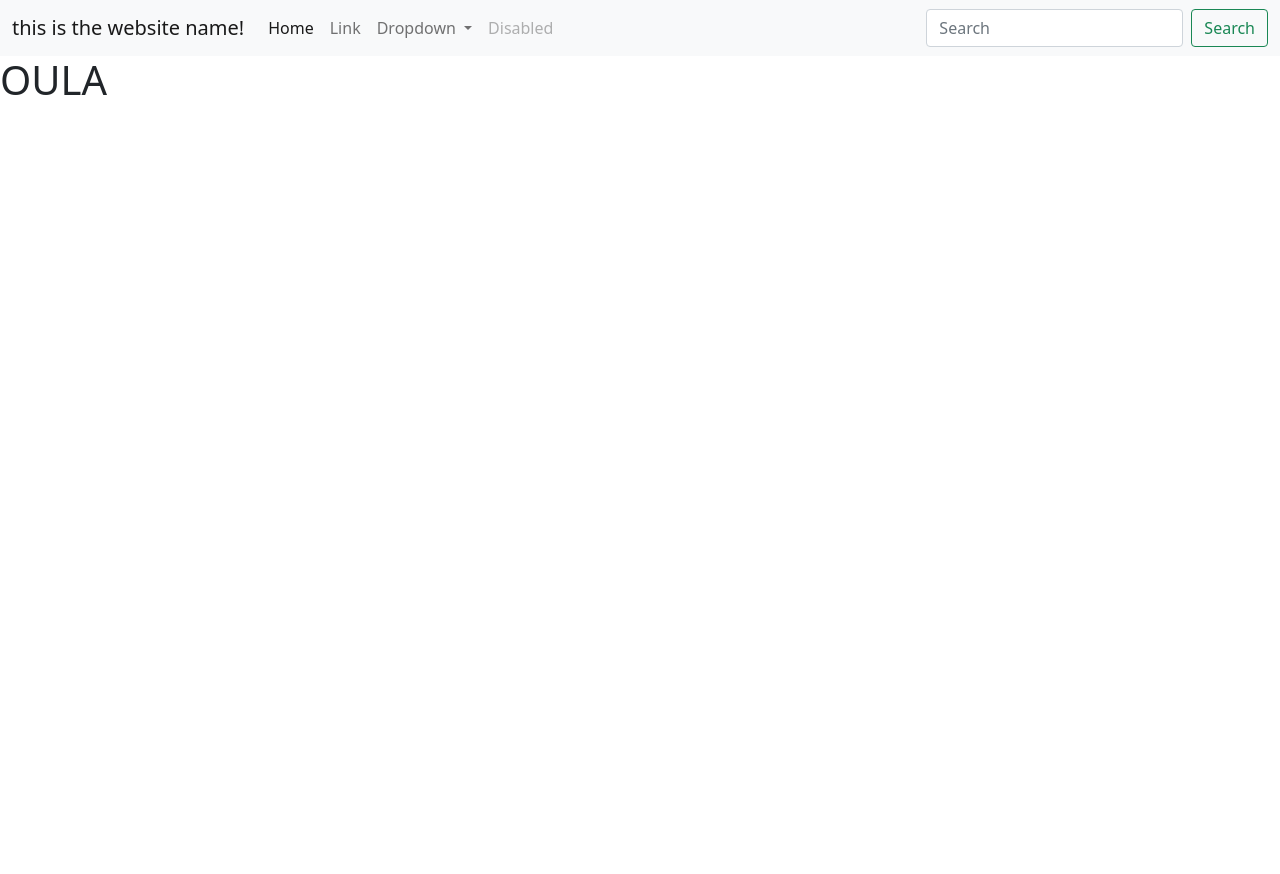
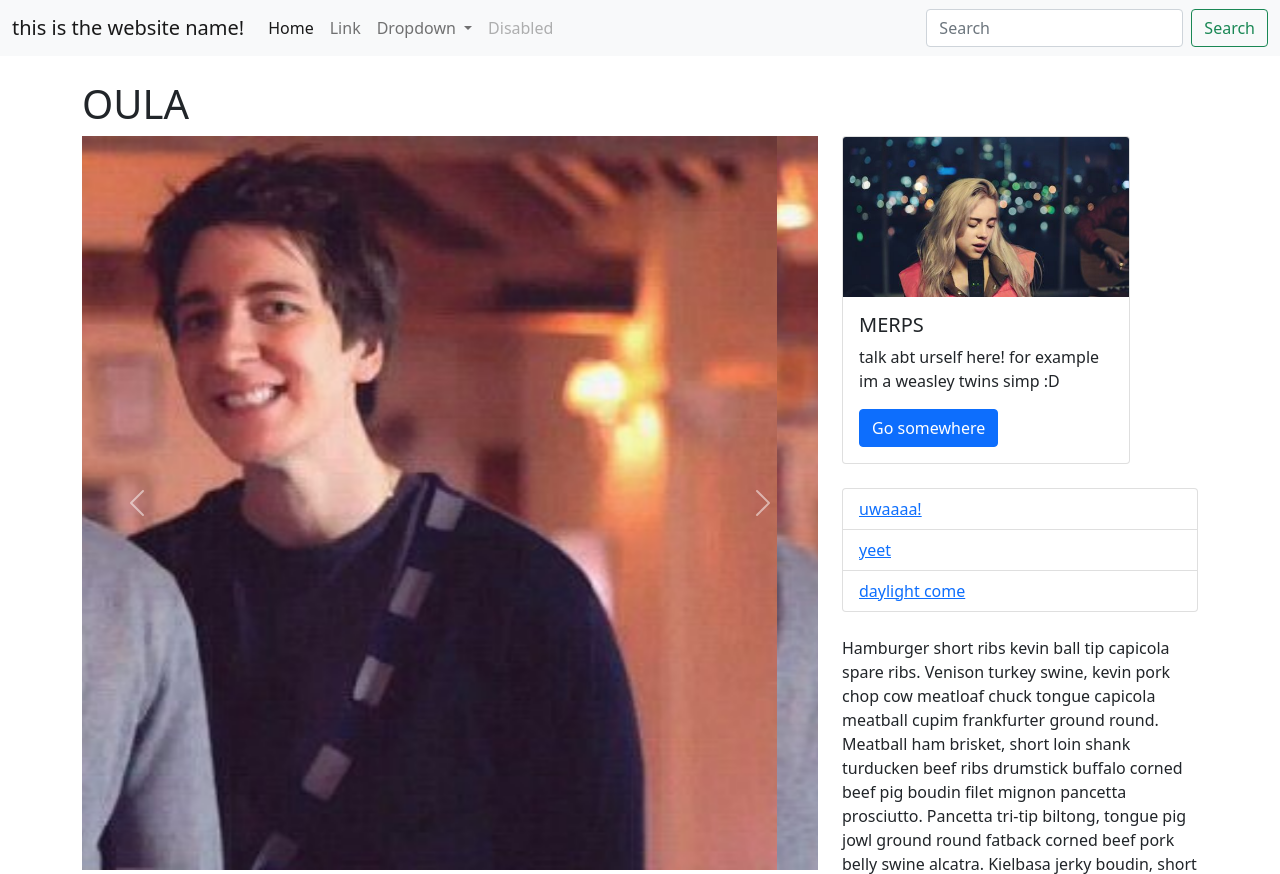
Before and after one commit to sunyshore/mlh-bootstrap-starter-kit, a plain HTML site: page index.html in a window 1280 px wide. Shown: the top 874 px of the page. Before the commit the page ends 800 px from the top, so only its background shows below. Drawn offline with nearby package versions, Linux system fonts and the light colour scheme.

Commit message:
Added images and stuff!

```diff
--- a/assets/css/styles.css
+++ b/assets/css/styles.css
@@ -1 +1,6 @@
 /* this is where u write ur css! */
+
+/* example custom css that puts space after a carousel */
+.carousel {
+    margin-bottom: 1em;
+}
--- /dev/null
+++ b/assets/js/scripts.js
@@ -0,0 +1,5 @@
+/* this is a comment
+and this is an example script to put whatever u want on ur page! */
+
+// u can un/comment the next line for funsies
+alert("ur a simp")
--- a/index.html
+++ b/index.html
@@ -5,7 +5,7 @@
 
     <!-- put ur css stuff here! or else u will die -->
     <link href="https://cdn.jsdelivr.net/npm/bootstrap@5.0.2/dist/css/bootstrap.min.css" rel="stylesheet" integrity="sha384-EVSTQN3/azprG1Anm3QDgpJLIm9Nao0Yz1ztcQTwFspd3yD65VohhpuuCOmLASjC" crossorigin="anonymous">
-    <link href="/assets/css/styles.css"> <!-- you can edit this css omg-->
+    <link href="./assets/css/styles.css" rel="stylesheet"> <!-- you can edit this css omg-->
 
     <!-- put ur metadata here! or else u will die -->
     <meta charset="UTF-8">
@@ -15,12 +15,20 @@
     <meta name="viewport" content="width=device-width, initial-scale=1.0">
 </head>
 <body>
+
+    <!-- navigation bar code -->
     <nav class="navbar navbar-expand-lg navbar-light bg-light">
         <div class="container-fluid">
+
+            <!-- this is the website name -->
             <a class="navbar-brand" href="/">this is the website name!</a>
+
+            <!-- this minimizes ur navbar on mobile and lets u open it again -->
             <button class="navbar-toggler" type="button" data-bs-toggle="collapse" data-bs-target="#navbarSupportedContent" aria-controls="navbarSupportedContent" aria-expanded="false" aria-label="Toggle navigation">
                 <span class="navbar-toggler-icon"></span>
             </button>
+
+            <!-- this is a link button -->
             <div class="collapse navbar-collapse" id="navbarSupportedContent">
                 <ul class="navbar-nav me-auto mb-2 mb-lg-0">
                 <li class="nav-item">
@@ -29,8 +37,10 @@
                 <li class="nav-item">
                     <a class="nav-link" href="#">Link</a>
                 </li>
+
                 <li class="nav-item dropdown">
                     <a class="nav-link dropdown-toggle" href="#" id="navbarDropdown" role="button" data-bs-toggle="dropdown" aria-expanded="false">
+                        <!-- put the dropdown's title here -->
                     Dropdown
                     </a>
                     <ul class="dropdown-menu" aria-labelledby="navbarDropdown">
@@ -40,10 +50,14 @@
                     <li><a class="dropdown-item" href="#">Something else here</a></li>
                     </ul>
                 </li>
+
+                <!-- idk why you'd want a disabled button but you'd do that here -->
                 <li class="nav-item">
                     <a class="nav-link disabled" href="#" tabindex="-1" aria-disabled="true">Disabled</a>
                 </li>
                 </ul>
+
+                <!-- they gave us search bar code? nice! -->
                 <form class="d-flex">
                 <input class="form-control me-2" type="search" placeholder="Search" aria-label="Search">
                 <button class="btn btn-outline-success" type="submit">Search</button>
@@ -51,7 +65,76 @@
             </div>
         </div>
     </nav>
-    <h1>OULA</h1>
+
+    <!-- containers push ur content in from the sides :0 -->
+    <div class="container">
+
+        <!-- text for your WEBSITE! -->
+        <br>
+        <h1>OULA</h1>
+
+        <!-- this is a responsive two column layout! -->
+        <div class="row">
+            <div class="col-12 col-lg-8">
+
+                <!-- this is a carousel owo -->
+                <div id="carouselExampleControls" class="carousel slide" data-bs-ride="carousel">
+                    <!-- put ur own images here -->
+                    <div class="carousel-inner">
+                        <div class="carousel-item active">
+                            <img src="./assets/images/oli1.jpg" class="d-block w-100" alt="put alt text here!">
+                        </div>
+                        <div class="carousel-item">
+                            <img src="./assets/images/oli2.jpg" class="d-block w-100" alt="this is oliver phelps">
+                        </div>
+                        <div class="carousel-item">
+                            <img src="./assets/images/oli3.jpg" class="d-block w-100" alt="i'm a george weasley simp ;)">
+                        </div>
+                    </div>
+                    <button class="carousel-control-prev" type="button" data-bs-target="#carouselExampleControls" data-bs-slide="prev">
+                        <span class="carousel-control-prev-icon" aria-hidden="true"></span>
+                        <span class="visually-hidden">Previous</span>
+                    </button>
+                    <button class="carousel-control-next" type="button" data-bs-target="#carouselExampleControls" data-bs-slide="next">
+                        <span class="carousel-control-next-icon" aria-hidden="true"></span>
+                        <span class="visually-hidden">Next</span>
+                    </button>
+                </div>
+
+                <!-- fake content from BACON IPSUM -->
+                Spicy jalapeno bacon ipsum dolor amet salami bresaola pastrami, picanha jowl porchetta leberkas chislic pork chop tri-tip capicola. Pastrami jerky bresaola burgdoggen pig pancetta chuck bacon landjaeger meatball capicola rump cow. Sirloin pork chop jowl beef ribs t-bone turkey cupim pork loin ground round leberkas meatloaf hamburger salami frankfurter. Chislic shoulder landjaeger, leberkas tail brisket chuck turducken. Strip steak chuck turducken pastrami pork ham hock cow pork loin frankfurter biltong meatloaf beef. Turducken chicken bresaola t-bone, capicola turkey drumstick boudin pork chop kielbasa. Tenderloin meatball porchetta jowl, short ribs ham leberkas bresaola buffalo salami cow sirloin meatloaf.
+                <br><br>
+                Salami tail corned beef capicola, chislic buffalo ham short ribs andouille sirloin ribeye pork belly turkey. Ham short ribs chicken, corned beef hamburger frankfurter cupim leberkas bacon capicola boudin turducken tongue shank jerky. Short ribs biltong pork loin burgdoggen beef ribs, prosciutto boudin kevin ham hock pork belly. Pork belly tail ham hamburger shoulder biltong. Prosciutto meatball bacon, pastrami beef ribs pork ham andouille sirloin biltong tail. T-bone short loin leberkas ground round tenderloin. Shoulder tri-tip capicola doner, biltong meatloaf jerky pork belly.
+            </div>
+            <div class="col-12 col-lg-4">
+
+                <!-- example card for u and ur team :0 -->
+                <div class="card" style="width: 18rem;">
+                    <img src="./assets/images/billie.jpg" class="card-img-top" alt="bully eyelash">
+                    <div class="card-body">
+                        <h5 class="card-title">MERPS</h5>
+                        <p class="card-text">talk abt urself here! for example im a weasley twins simp :D</p>
+                        <a href="#" class="btn btn-primary">Go somewhere</a>
+                    </div>
+                </div>
+                <br>
+
+                <!-- u can put links in the sidebar! -->
+                <ul class="list-group">
+                    <li class="list-group-item"><a href="">uwaaaa!</a></li>
+                    <li class="list-group-item"><a href="">yeet</a></li>
+                    <li class="list-group-item"><a href="">daylight come</a></li>
+                </ul>
+                <br>
+
+                Hamburger short ribs kevin ball tip capicola spare ribs. Venison turkey swine, kevin pork chop cow meatloaf chuck tongue capicola meatball cupim frankfurter ground round. Meatball ham brisket, short loin shank turducken beef ribs drumstick buffalo corned beef pig boudin filet mignon pancetta prosciutto. Pancetta tri-tip biltong, tongue pig jowl ground round fatback corned beef pork belly swine alcatra. Kielbasa jerky boudin, short loin tri-tip ball tip rump short ribs landjaeger ham jowl shoulder. Rump brisket shank ham hock, andouille pork loin short ribs turkey sirloin. Fatback jerky andouille, prosciutto pork chop spare ribs leberkas beef.
+            </div>
+        </div>
+    </div>
+
     <!-- this is bootstrap's JAVASCRIPT -->
     <script src="https://cdn.jsdelivr.net/npm/bootstrap@5.0.2/dist/js/bootstrap.bundle.min.js" integrity="sha384-MrcW6ZMFYlzcLA8Nl+NtUVF0sA7MsXsP1UyJoMp4YLEuNSfAP+JcXn/tWtIaxVXM" crossorigin="anonymous"></script>
+
+    <!-- u can include custom JAVASCRIPT here -->
+    <script src="./assets/js/scripts.js"></script>
 </body>
```
Also changed, not shown: assets/images/billie.jpg (added), assets/images/oli1.jpg (added), assets/images/oli2.jpg (added), assets/images/oli3.jpg (added).
